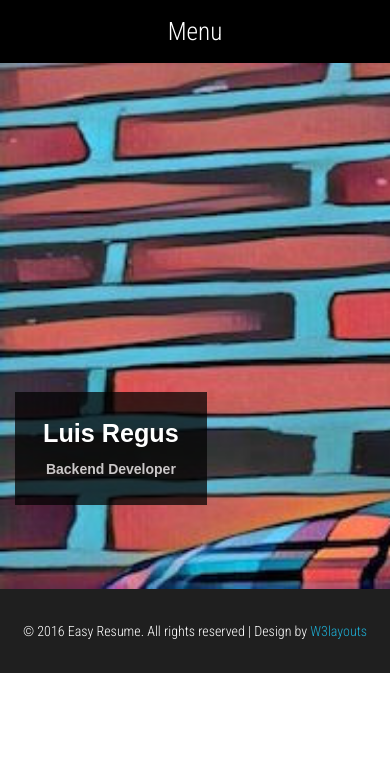
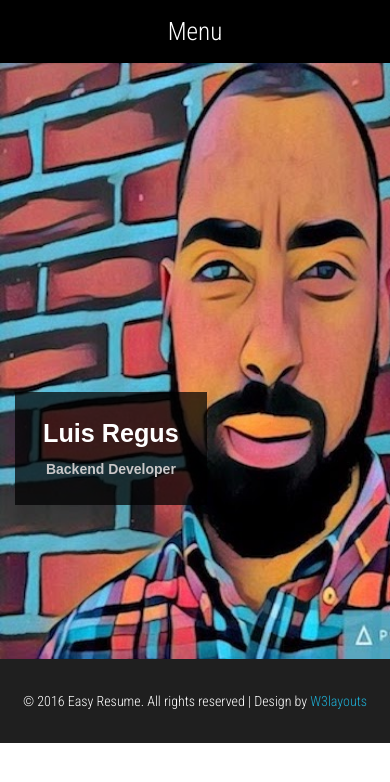
Before and after one commit to lmregus/mywebsite, a Flask app: page / in a window 390 px wide. Shown: the top 782 px of the page. Run offline with Flask 2, Linux system fonts and the light colour scheme; data that the repository does not hold is empty; parts of the project's set-up code (start-up, migrations or seed data) failed here and were passed over; some libraries are stand-ins or nearby versions; some web fonts are replaced.

Commit message:
update for mobile phones

```diff
--- a/app/static/ux/css/style.css
+++ b/app/static/ux/css/style.css
@@ -680,11 +680,20 @@ ul.nav.navbar li a {
     font-size: 1.1em;
     letter-spacing: 2px;
 }
+.video {
+	background:url(../imgs/home_header_phone.jpg)no-repeat;
+    background-position:0px 0px;
+	text-align: left;
+	min-height: 100%;
+	background-size: cover;
+	padding-bottom: 70px;
+}
 }
 @media (max-width: 667px){
 .banner-text {
     margin: 16em 0 6em;
 }
+
 }
 @media(max-width:640px){
 .modal-header {
```
Also changed, not shown: app/static/ux/imgs/home_header_phone.JPG (added).
